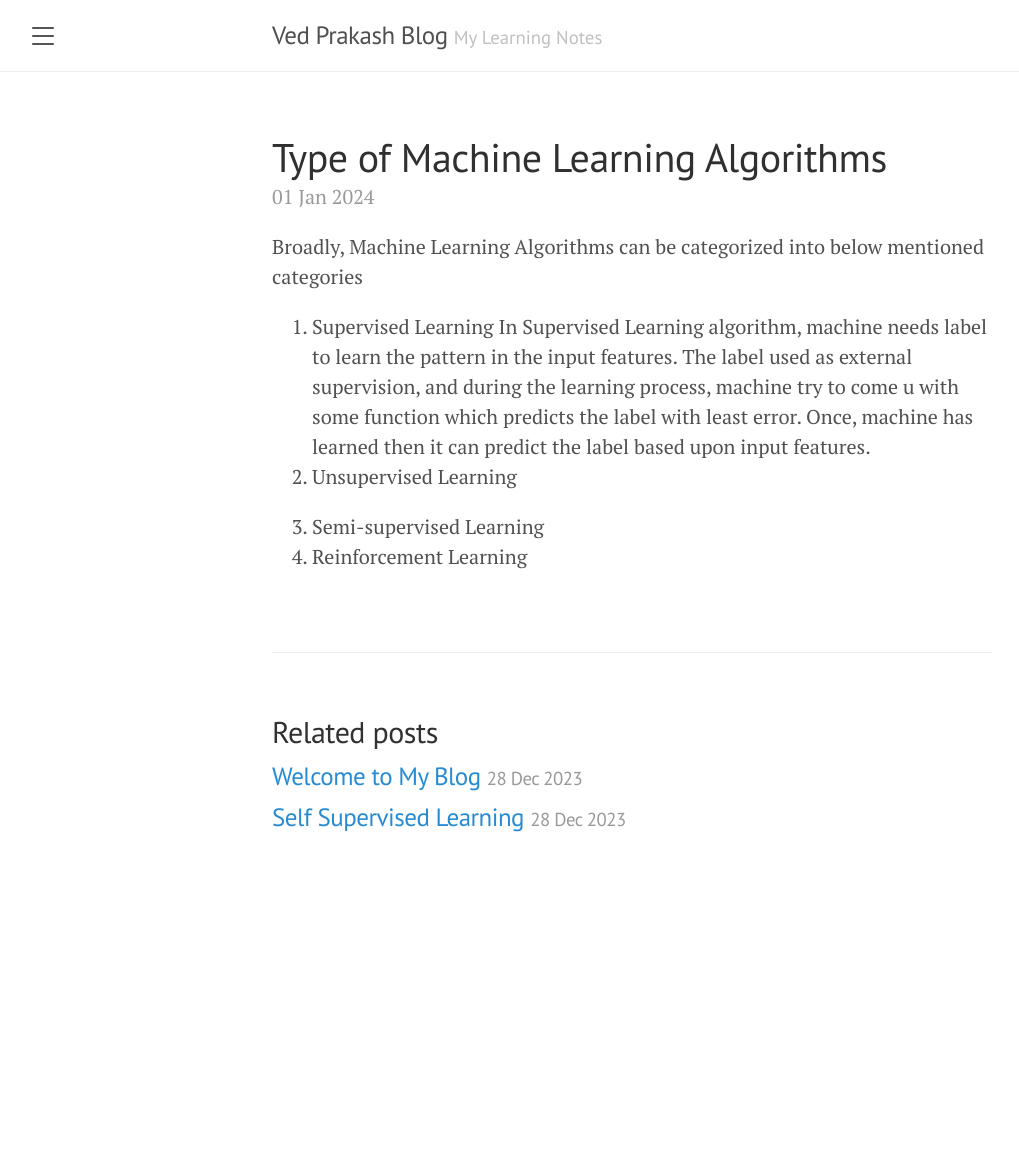
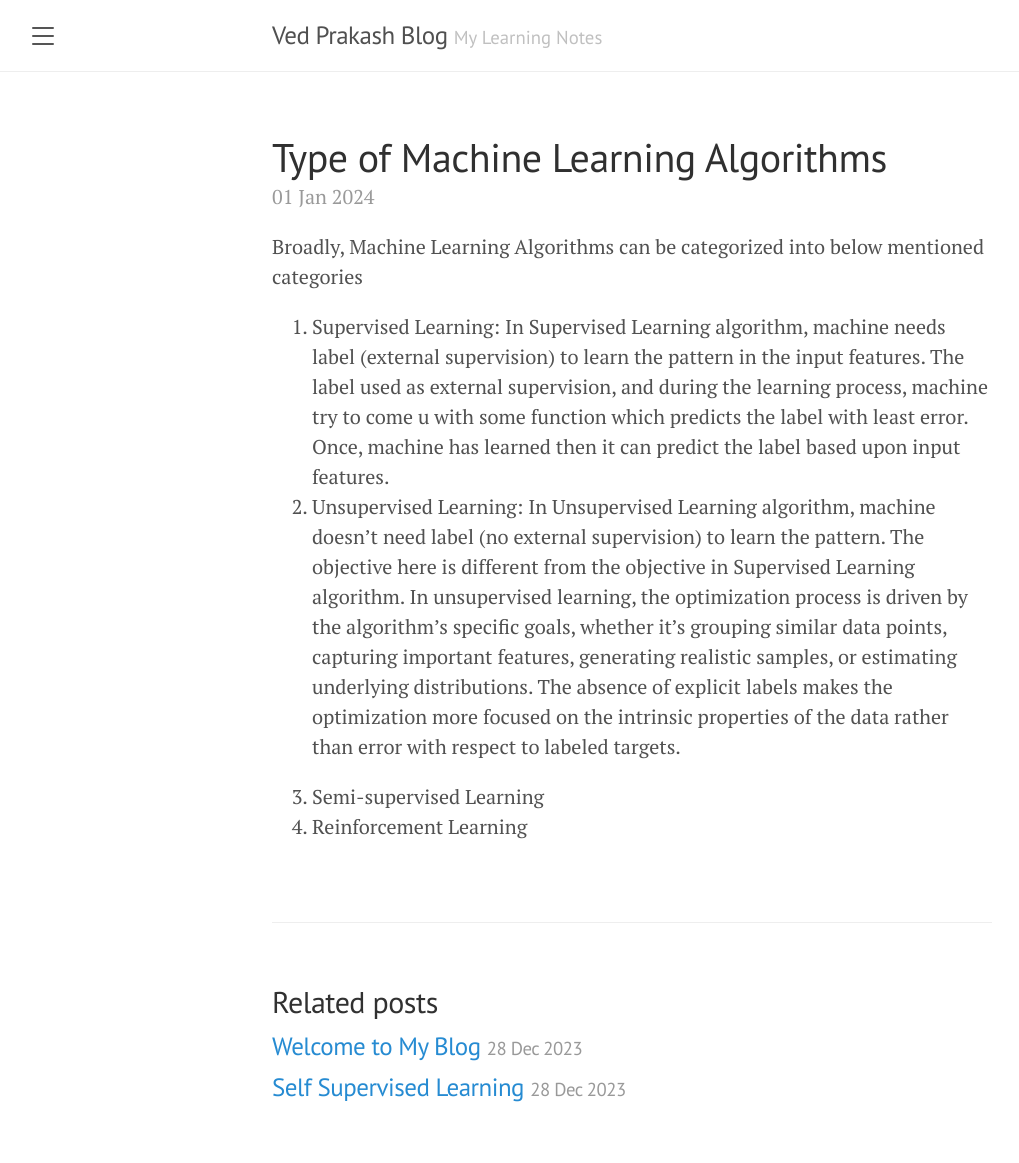
Before and after one commit to Ved-Prakash-Singh/Ved-Prakash-Singh.github.io, a Jekyll site: the page built from _posts/2024-01-01-Self Supervised Learning.md, in a window 1280 px wide. Shown: the whole page, without its empty margins (8-1027 px from the left). Built offline with Jekyll 4.4.1, drawn with Linux system fonts in a browser that asks for light colours; before the commit the page ends 900 px from its top, so only the background shows below that.

Commit message:
Update 2024-01-01-Self Supervised Learning.md

```diff
--- a/_posts/2024-01-01-Self Supervised Learning.md
+++ b/_posts/2024-01-01-Self Supervised Learning.md
@@ -4,9 +4,10 @@
 ---
 
 Broadly, Machine Learning Algorithms can be categorized into below mentioned categories
-1. Supervised Learning
-   In Supervised Learning algorithm, machine needs label to learn the pattern in the input features. The label used as external supervision, and during the learning process, machine try to come u with some function which predicts the label with least error. Once, machine has learned then it can predict the label based upon input features.
-3. Unsupervised Learning
+1. Supervised Learning:
+   In Supervised Learning algorithm, machine needs label (external supervision) to learn the pattern in the input features. The label used as external supervision, and during the learning process, machine try to come u with some function which predicts the label with least error. Once, machine has learned then it can predict the label based upon input features.
+3. Unsupervised Learning:
+   In Unsupervised Learning algorithm, machine doesn't need label (no external supervision) to learn the pattern. The objective here is different from the objective in Supervised Learning algorithm. In unsupervised learning, the optimization process is driven by the algorithm's specific goals, whether it's grouping similar data points, capturing important features, generating realistic samples, or estimating underlying distributions. The absence of explicit labels makes the optimization more focused on the intrinsic properties of the data rather than error with respect to labeled targets.
 
 5. Semi-supervised Learning
 6. Reinforcement Learning
```
